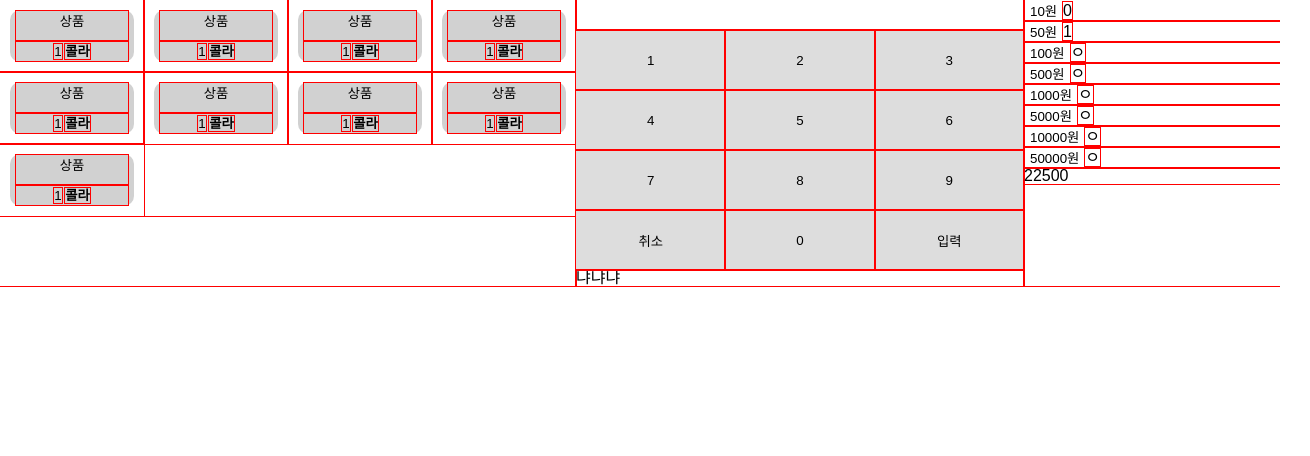
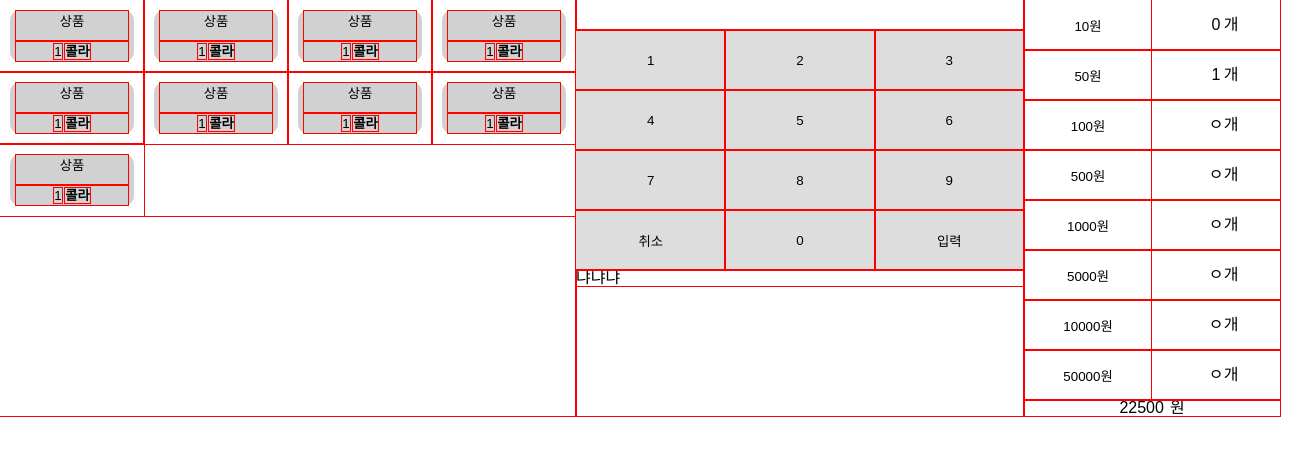
Before and after one commit to codesquad-member-2020/vm-2, a plain HTML site: page client/view/index.html in a window 1280 px wide. Shown: the whole page, 1310 px wide, since content can reach past the window. Drawn offline with Linux system fonts and the light colour scheme.

Commit message:
feat. Add wallet screen in CSS
지갑 화면에 해당하는 CSS 추가

```diff
--- a/client/style/style.css
+++ b/client/style/style.css
@@ -64,3 +64,34 @@
 .wallet {
   width: 20%;
 }
+
+.money-unit {
+  display: flex;
+  justify-content: center;
+  height: 50px;
+  line-height: 50px;
+}
+
+.money-unit button,
+.money-unit span {
+  width: 50%;
+  text-align: center;
+}
+
+.money-unit span:after {
+  margin-right: -30px;
+  margin-top: -50px;
+  display: block;
+  clear: both;
+  content: '개';
+}
+
+.total-money {
+  text-align: center;
+}
+.total-money:after {
+  display: inline-block;
+  clear: both;
+  content: '원';
+  margin-left: 6px;
+}
```
